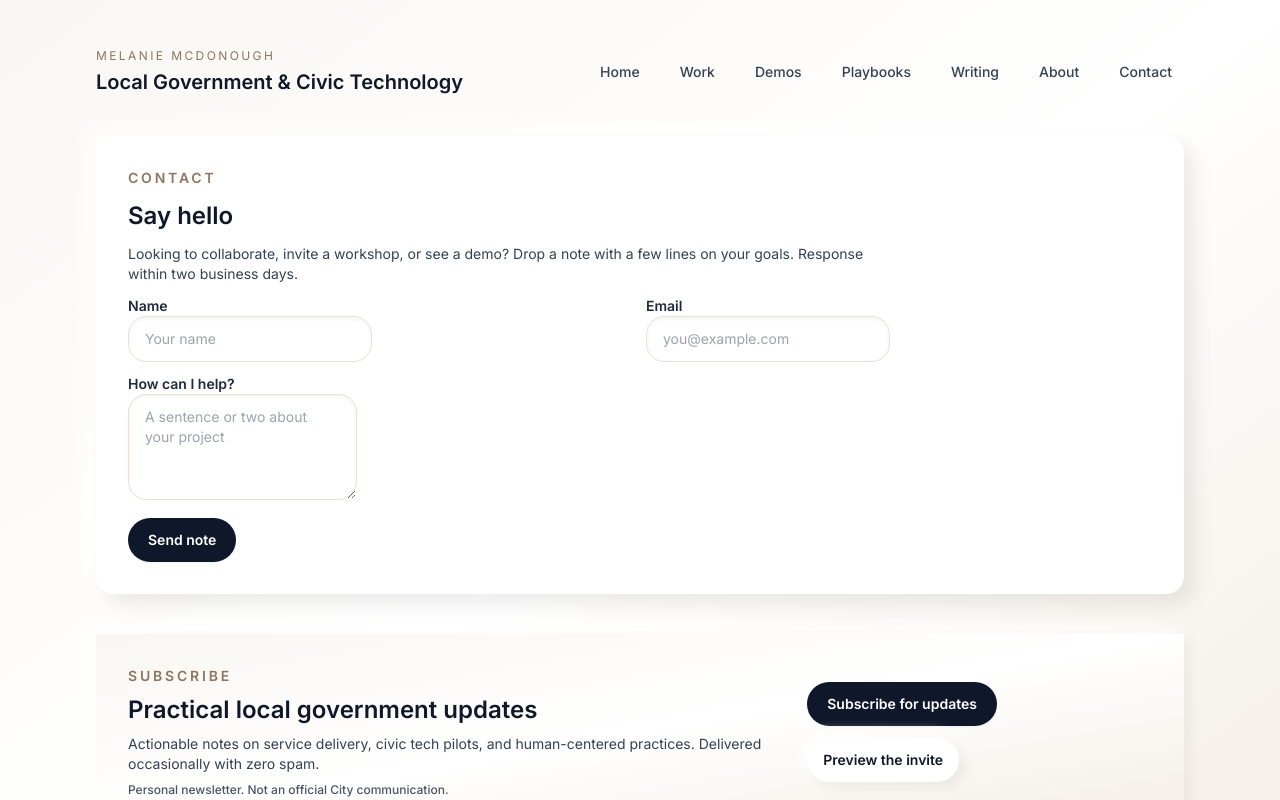
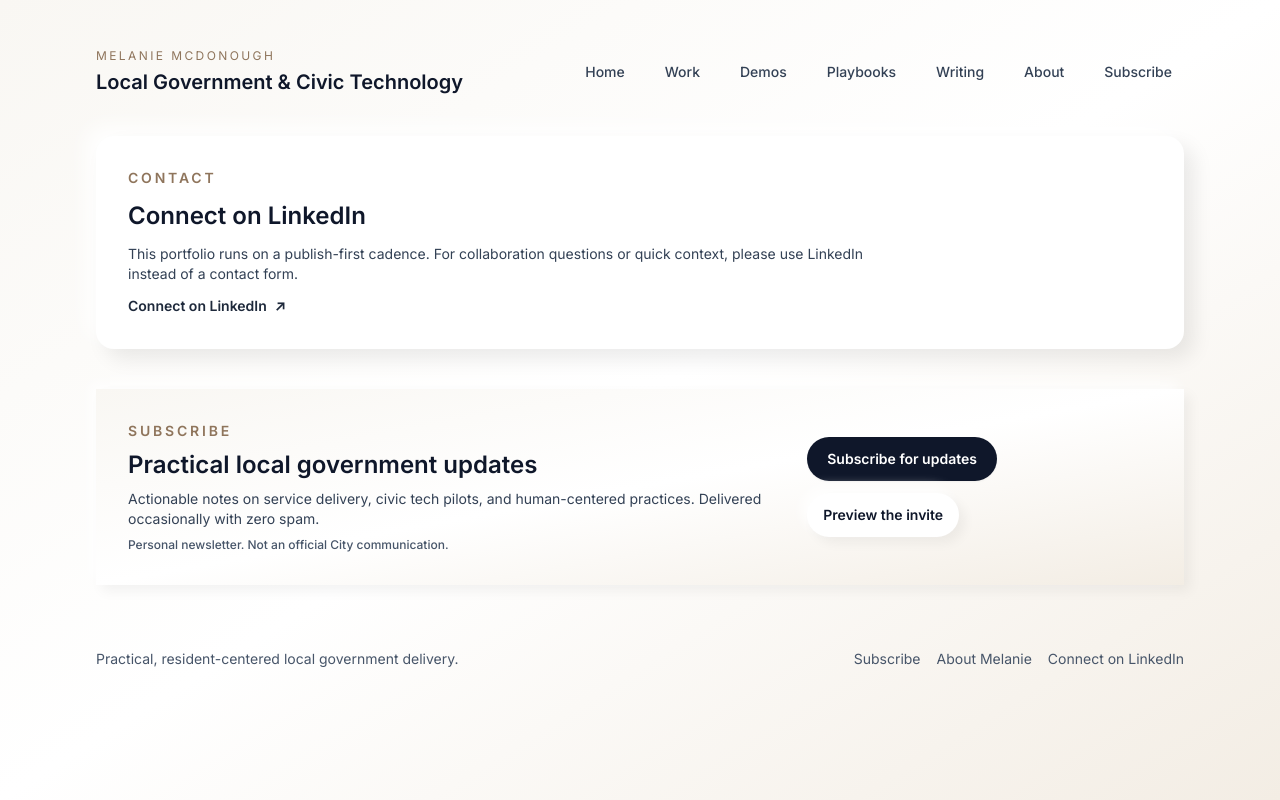
Before and after one commit to melbamorph/melaniemcd-ai, a Next.js app: page /contact in a window 1280 px wide. Shown: the top 800 px of the page. Built offline with nearby package versions, Linux system fonts and the light colour scheme.

Commit message:
Refine contact and subscribe entry points

```diff
--- a/app/contact/page.tsx
+++ b/app/contact/page.tsx
@@ -5,36 +5,20 @@ export default function ContactPage() {
     <div className="space-y-10">
       <div className="card p-8 space-y-3">
         <p className="section-title">Contact</p>
-        <h2 className="section-heading">Say hello</h2>
+        <h2 className="section-heading">Connect on LinkedIn</h2>
         <p className="max-w-3xl text-sm text-slate-700">
-          Looking to collaborate, invite a workshop, or see a demo? Drop a note with a few lines on your goals. Response
-          within two business days.
+          This portfolio runs on a publish-first cadence. For collaboration questions or quick context, please use LinkedIn
+          instead of a contact form.
         </p>
-        <form className="mt-4 grid gap-3 sm:grid-cols-2">
-          <div className="sm:col-span-1">
-            <label className="block text-sm font-semibold text-slate-800" htmlFor="name">
-              Name
-            </label>
-            <input id="name" name="name" type="text" placeholder="Your name" required />
-          </div>
-          <div className="sm:col-span-1">
-            <label className="block text-sm font-semibold text-slate-800" htmlFor="email">
-              Email
-            </label>
-            <input id="email" name="email" type="email" placeholder="you@example.com" required />
-          </div>
-          <div className="sm:col-span-2">
-            <label className="block text-sm font-semibold text-slate-800" htmlFor="message">
-              How can I help?
-            </label>
-            <textarea id="message" name="message" rows={4} placeholder="A sentence or two about your project" required />
-          </div>
-          <div className="sm:col-span-2">
-            <button className="button-primary" type="submit">
-              Send note
-            </button>
-          </div>
-        </form>
+        <a
+          className="inline-flex items-center gap-2 text-sm font-semibold text-slate-800 underline-offset-4 hover:underline"
+          href="https://www.linkedin.com"
+          rel="noreferrer"
+          target="_blank"
+        >
+          Connect on LinkedIn
+          <span aria-hidden>↗</span>
+        </a>
       </div>
 
       <SubscribeCTA />
--- a/app/layout.tsx
+++ b/app/layout.tsx
@@ -33,18 +33,26 @@ export default function RootLayout({
                 <a className="nav-link" href="/playbooks">Playbooks</a>
                 <a className="nav-link" href="/writing">Writing</a>
                 <a className="nav-link" href="/about">About</a>
-                <a className="nav-link" href="/contact">Contact</a>
+                <a className="nav-link" href="/#subscribe">Subscribe</a>
               </nav>
             </header>
             <main>{children}</main>
             <footer className="mt-16 flex flex-col gap-2 text-sm text-slate-600 sm:flex-row sm:items-center sm:justify-between">
               <p>Practical, resident-centered local government delivery.</p>
               <div className="flex gap-4">
-                <a className="underline-offset-4 hover:underline" href="/contact">
-                  Get in touch
+                <a className="underline-offset-4 hover:underline" href="/#subscribe">
+                  Subscribe
                 </a>
                 <a className="underline-offset-4 hover:underline" href="/about">
                   About Melanie
+                </a>
+                <a
+                  className="underline-offset-4 hover:underline"
+                  href="https://www.linkedin.com"
+                  rel="noreferrer"
+                  target="_blank"
+                >
+                  Connect on LinkedIn
                 </a>
               </div>
             </footer>
--- a/app/page.tsx
+++ b/app/page.tsx
@@ -57,11 +57,11 @@ export default function HomePage() {
               is intentionally lightweight so it can evolve quickly.
             </p>
             <div className="flex flex-wrap gap-3">
-              <a className="button-primary" href="/work">
+              <a className="button-primary" href="/#subscribe">
+                Subscribe for updates
+              </a>
+              <a className="button-secondary" href="/work">
                 View work samples
-              </a>
-              <a className="button-secondary" href="/contact">
-                Contact
               </a>
             </div>
           </div>
--- a/components/SubscribeCTA.tsx
+++ b/components/SubscribeCTA.tsx
@@ -73,7 +73,7 @@ export function SubscribeCTA() {
   };
 
   return (
-    <section className="card-muted relative overflow-hidden p-8">
+    <section id="subscribe" className="card-muted relative overflow-hidden p-8">
       <div className="absolute inset-0 bg-gradient-to-br from-sand-50 via-white to-sand-100" aria-hidden />
       <div className="relative flex flex-col gap-6 sm:flex-row sm:items-center sm:justify-between">
         <div className="space-y-2">
```
